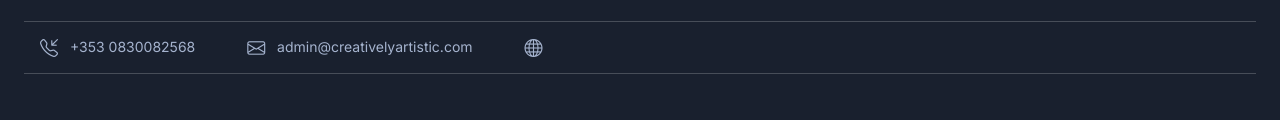
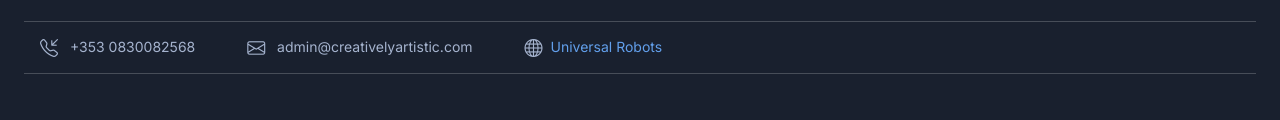
Before and after one commit to DonnaReilly/rising, a plain HTML site: page index.html in a window 1280 px wide. Shown: the part 395-515 px from the top of the page. Drawn offline with nearby package versions, Linux system fonts and the light colour scheme.

Commit message:
Update index.html

```diff
--- a/index.html
+++ b/index.html
@@ -72,7 +72,7 @@
 									<ul class="resume-contact-list list-unstyled list-inline mb-0 justify-content-between">
 										<li class="list-inline-item me-md-3 me-lg-5"><i class="resume-contact-icon bi bi-telephone-inbound me-2"></i> +353 0830082568</li>
 										<li class="list-inline-item me-md-3 me-lg-5"><i class="resume-contact-icon bi bi-envelope me-2"></i> admin@creativelyartistic.com</li>
-										<li class="list-inline-item me-lg-5"><i class="resume-contact-icon bi bi-globe me-2"></i><a href="www.universal-robots.com"></a></li>
+										<li class="list-inline-item me-lg-5"><i class="resume-contact-icon bi bi-globe me-2"></i><a href="www.universal-robots.com"></i>Universal Robots</a></li>
 									</ul>
 								</div><!--//resume-contact-->
 							</div><!--//profile-holder-->
```
